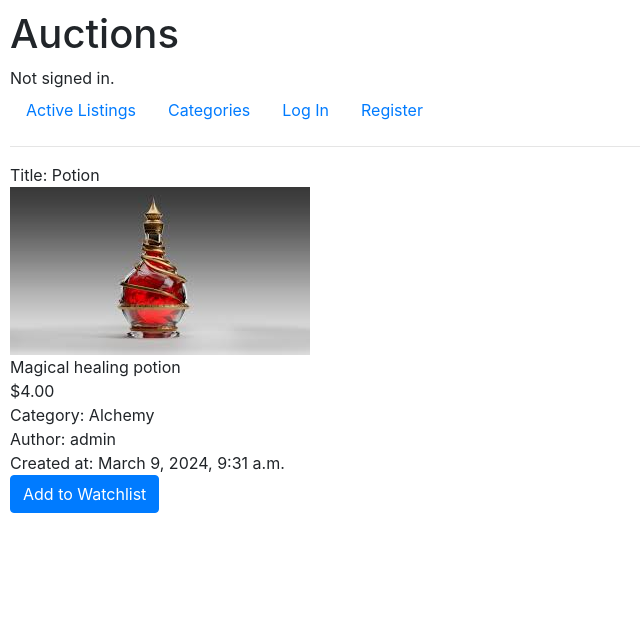
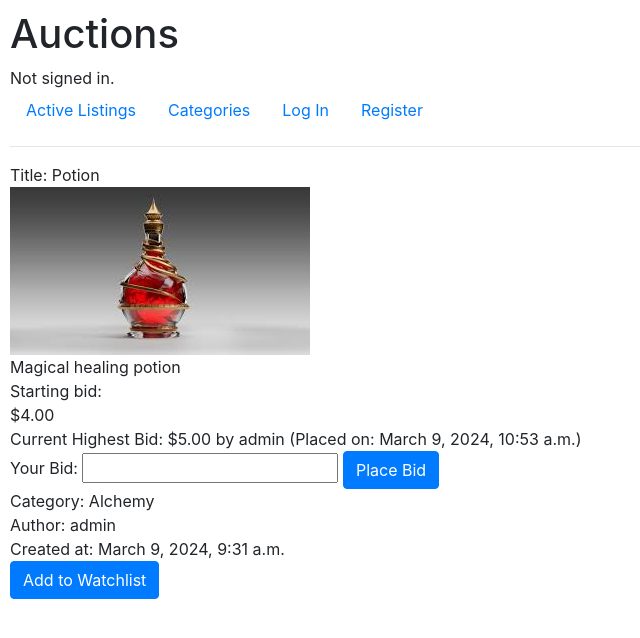
Before and after one commit to Quolen/commerce, a Django app: page /listings/1 in a window 1280 px wide. Shown: the top 638 px of the page, without its empty margins (0-640 px from the left). Run offline with Django 3.2, Linux system fonts and the light colour scheme; data comes from the database, SQL or seed files in the repository; both versions use the stored data as it was after the commit; some libraries are stand-ins or nearby versions.

Commit message:
Implemented placing the bid.

```diff
--- a/auctions/templates/auctions/listing_detail.html
+++ b/auctions/templates/auctions/listing_detail.html
@@ -9,7 +9,31 @@
     {% endif %}
 
     <div class="desc">{{ listing.description }}</div>
+    Starting bid:
     <div class="bid">${{ listing.starting_bid }}</div>
+
+
+    {% if error_message %}
+        <div class="error-message">{{ error_message }}</div>
+    {% endif %}
+    {# Display current highest bid and bidder username #}
+    {% if highest_bid %}
+        <div class="current-bid">
+            Current Highest Bid: ${{ highest_bid.amount }} by {{ highest_bid.bidder.username }}
+            (Placed on: {{ highest_bid.created_at }})
+        </div>
+    {% else %}
+        <div class="no-bids">No bids yet. Be the first to bid!</div>
+    {% endif %}
+
+
+    {# Bid Form #}
+    <form method="post" action="{% url 'place_bid' listing.id %}">
+        {% csrf_token %}
+        <label for="bid_amount">Your Bid:</label>
+        <input type="number" name="bid_amount" step="0.01" required>
+        <button type="submit" class="btn btn-primary">Place Bid</button>
+    </form>
 
     {% if listing.category %}
         <div class="category">Category: {{ listing.category.name }}</div>
--- a/auctions/urls.py
+++ b/auctions/urls.py
@@ -15,4 +15,5 @@ urlpatterns = [
     path("watchlist", views.watchlist, name="watchlist"),
     path("categories", views.categories, name="categories"),
     path('categories/<str:category>', views.category_listings, name='category_listings'),
+    path('place_bid/<int:listing_id>', views.place_bid, name="place_bid"),
 ] + static(settings.MEDIA_URL, document_root=settings.MEDIA_ROOT)
--- a/auctions/views.py
+++ b/auctions/views.py
@@ -1,3 +1,4 @@
+from pyexpat.errors import messages
 from django.contrib.auth import authenticate, login, logout
 from django.db import IntegrityError
 from django.http import HttpResponse, HttpResponseRedirect
@@ -16,12 +17,39 @@ def index(request):
         "active_listings": listings
     })
 
+def place_bid(request, listing_id):
+    listing = Listing.objects.get(pk=listing_id)
+    error_message = None
+
+    if request.method == "POST":
+        bid_amount = request.POST.get('bid_amount')
+
+        if bid_amount:
+            try:
+                bid_amount = float(bid_amount)
+            except ValueError:
+                error_message = "Invalid bid amount. Please enter a valid number."
+            else:
+                if bid_amount >= listing.starting_bid and bid_amount > listing.current_bid_amount():
+                    bid = Bid.objects.create(listing=listing, bidder=request.user, amount=bid_amount)
+                else:
+                    error_message = "Invalid bid. Please make sure it's at least as large as the starting bid and greater than any other bids placed."
+        else:
+            error_message = "Bid amount is required."
+
+    highest_bid = listing.bids.order_by('-amount').first()
+
+    return render(request, 'auctions/listing_detail.html', {'listing': listing, 'highest_bid': highest_bid, 'error_message': error_message})
+
+
 def listing_detail(request, listing_id):
     listing = Listing.objects.get(pk=listing_id)
 
-    return render(request, "auctions/listing_detail.html", {
-        "listing": listing
-    })
+    highest_bid = None
+    if listing.bids.exists():
+        highest_bid = listing.bids.order_by('-amount').first()
+
+    return render(request, 'auctions/listing_detail.html', {'listing': listing, 'highest_bid': highest_bid})
 
 def categories(request):
     categories = Category.objects.all()
```
Also changed, not shown: db.sqlite3.
